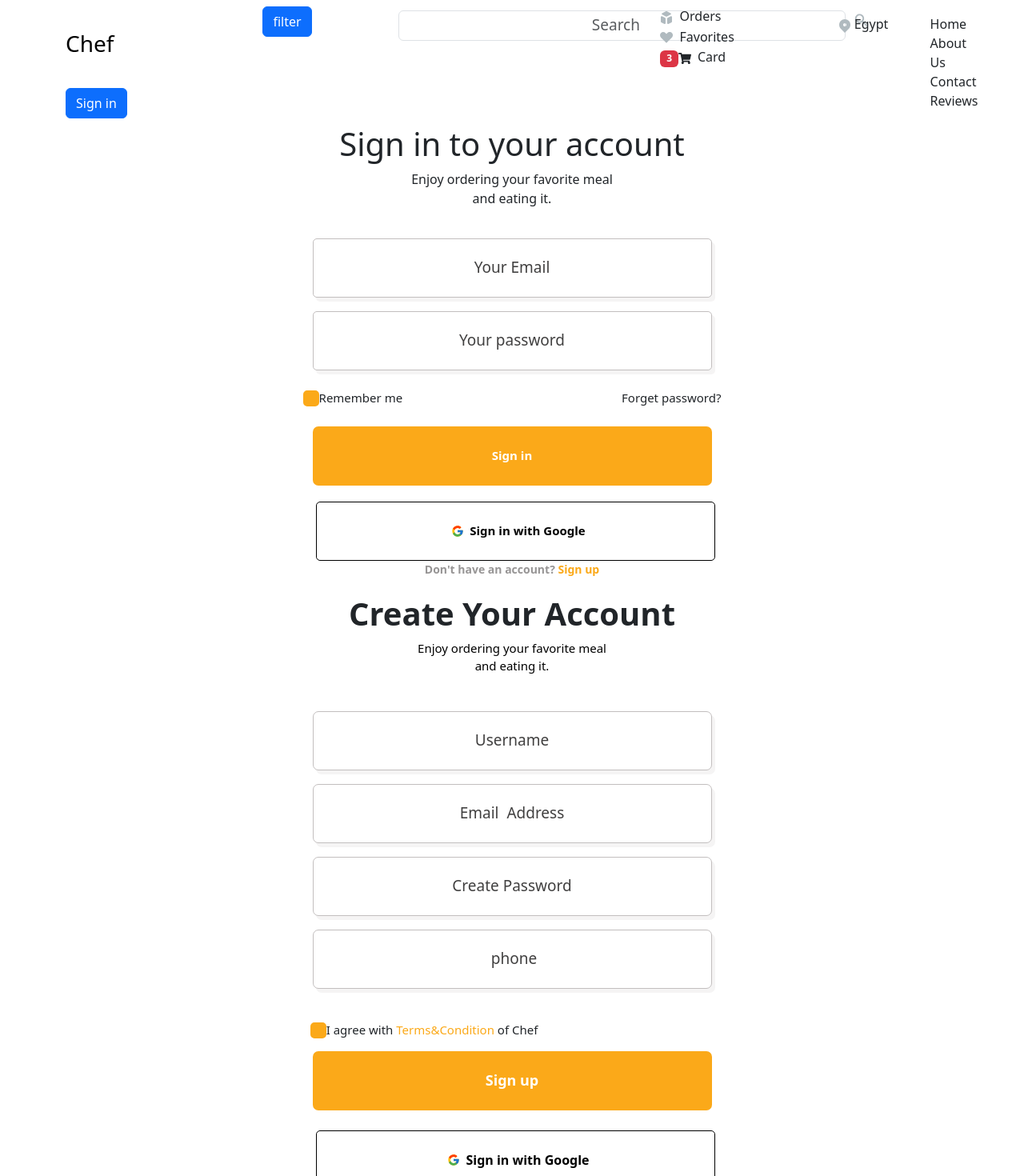
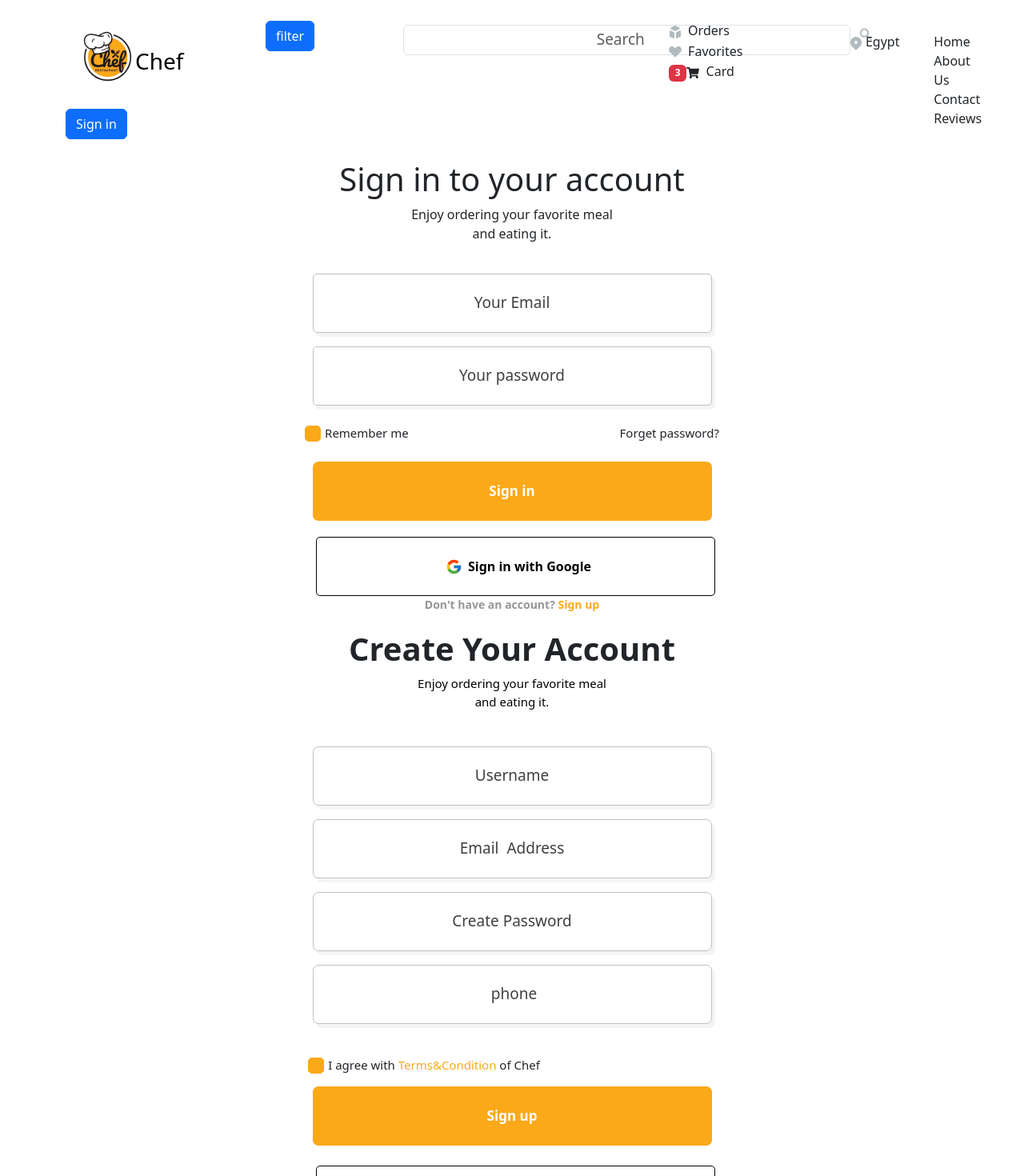
Before and after one commit to yousef-abdo-taha-10/chaf-black-box, a React (Create React App) app: page /Login in a window 1280 px wide. Shown: the top 1470 px of the page at 80% size. Built offline with nearby package versions, Linux system fonts and the light colour scheme.

Commit message:
madified login , footer and adding

```diff
--- a/src/App.js
+++ b/src/App.js
@@ -10,6 +10,7 @@ import Register from './Register';
 import About from './About';
 import DoubleRowNavbar from './components/Navbar/DoubleRowNavbar'
 import Rating from './Rating'
+import Footer from './Footer'
 
 function App() {
   return (
@@ -36,6 +37,7 @@ function App() {
       <Register />
       <Rating />
     <About />
+    <Footer />
      {/* <Rating />
      <Question />  */}
 
--- a/src/Footer.css
+++ b/src/Footer.css
@@ -5,6 +5,7 @@
 
 
 }
+
 
  .footer-row h4{
     color: #FBA919;
--- a/src/Footer.jsx
+++ b/src/Footer.jsx
@@ -54,8 +54,8 @@ const Footer = () => {
                 </Container>
 
                 <div className='footer-last'>
-                <h5 ><img src='image\Cheflogo.png' alt=''/>Chef - Your First Choice</h5>
-                <p>© 2023 Chef. All Rights Reserved.</p>
+                <h5 ><img src='Images\Chef_logo.png' alt=''/>Chef - Your First Choice</h5>
+                <p>© 2024 Chef. All Rights Reserved.</p>
                 </div>
 
 
--- a/src/Login.css
+++ b/src/Login.css
@@ -45,9 +45,10 @@ input::placeholder{
 
  .remember1  ,.remember{
    font-size: 15px;
+   margin-left: 5px;
  }
  .remember{
-    margin-left: 270px;
+    margin-left: 260px;
 }
 
 .box{
@@ -62,7 +63,7 @@ input::placeholder{
     color: #fff;
     padding: 9px;
     border: none;
-    font-size: 15px;
+    font-size: 17px;
     font-weight: bold;
    box-shadow:5px 2px 2px   rgb(255, 255, 255);
 
@@ -88,7 +89,7 @@ input::placeholder{
 .button-btn{
     width: 499px;
     height: 74px;
-    font-size: 15px;
+    font-size: 16px;
    border-radius: 5px;
    margin-top: 20px;
   font-weight: bold;
@@ -106,7 +107,7 @@ input::placeholder{
 
 
 .google img{
-  width: 30px;
+  width: 35px;
  padding: 7px;
 }
 
--- a/src/Login.jsx
+++ b/src/Login.jsx
@@ -79,7 +79,7 @@ const Login = () => {
           <br />
 
            <input type='checkbox' className='box' id='boxx' />
-           <label className='remember1' for="boxx">Remember me <span className='remember'>Forget password?</span></label>
+           <label className='remember1' for="boxx">   Remember me <span className='remember'>Forget password?</span></label>
 
            <br />
 
--- a/src/Register.css
+++ b/src/Register.css
@@ -47,6 +47,7 @@ form{
 .register-remember1{
    margin-right: 220px;
    font-size: 15px;
+   margin-left: 5px;
 
 
 
@@ -59,7 +60,7 @@ form{
     color: #fff;
  margin-top: 15px;
     border: none;
-    font-size: 18px;
+    font-size: 17px;
     font-weight:bold;
    box-shadow:5px 2px 2px   rgb(255, 255, 255);
 
@@ -81,7 +82,7 @@ form{
 
 }
 .google2 img{
-    width: 30px;
+    width: 35px;
    padding: 7px;
   }
 button{
--- a/src/components/Navbar/DoubleRowNavbar.jsx
+++ b/src/components/Navbar/DoubleRowNavbar.jsx
@@ -1,16 +1,17 @@
 import React from 'react';
 import { Navbar, Nav, Container,  Form, Button, NavbarBrand, Row, Col,Badge } from 'react-bootstrap';
 import { FaShoppingCart } from "react-icons/fa";
+import './Nav.css';
 
 function DoubleRowNavbar() {
   return (
-   <Navbar expand="lg">
+   <Navbar expand="lg" className='DoubleRowNavbar'>
     <Container>
      <Row>
         <Col >
 
-     <NavbarBrand href='Home'>
-       <img sec="/Images/Chef_logo_design_vector_illustration__Restaurant_logo-removebg-preview 1.png" alt=''/>
+     <NavbarBrand href='Home' className='nav-first'>
+       <img src="Images/Chef_logo.png" alt=''/>
      <h3>Chef</h3>
      </NavbarBrand>
         </Col>
--- /dev/null
+++ b/src/components/Navbar/Nav.css
@@ -0,0 +1,14 @@
+.DoubleRowNavbar{
+    width: 100%;
+    height: 200px;
+}
+.nav-first{
+  display: flex;
+  align-items: center;
+}
+.nav-first h3{
+    margin-left:-18px;
+}
+.nav-first-location{
+
+}
```
Also changed, not shown: public/Images/Chef_logo.png (renamed from public/Images/Chef_logo_design_vector_illustration__Restaurant_logo-removebg-preview 1.png).
